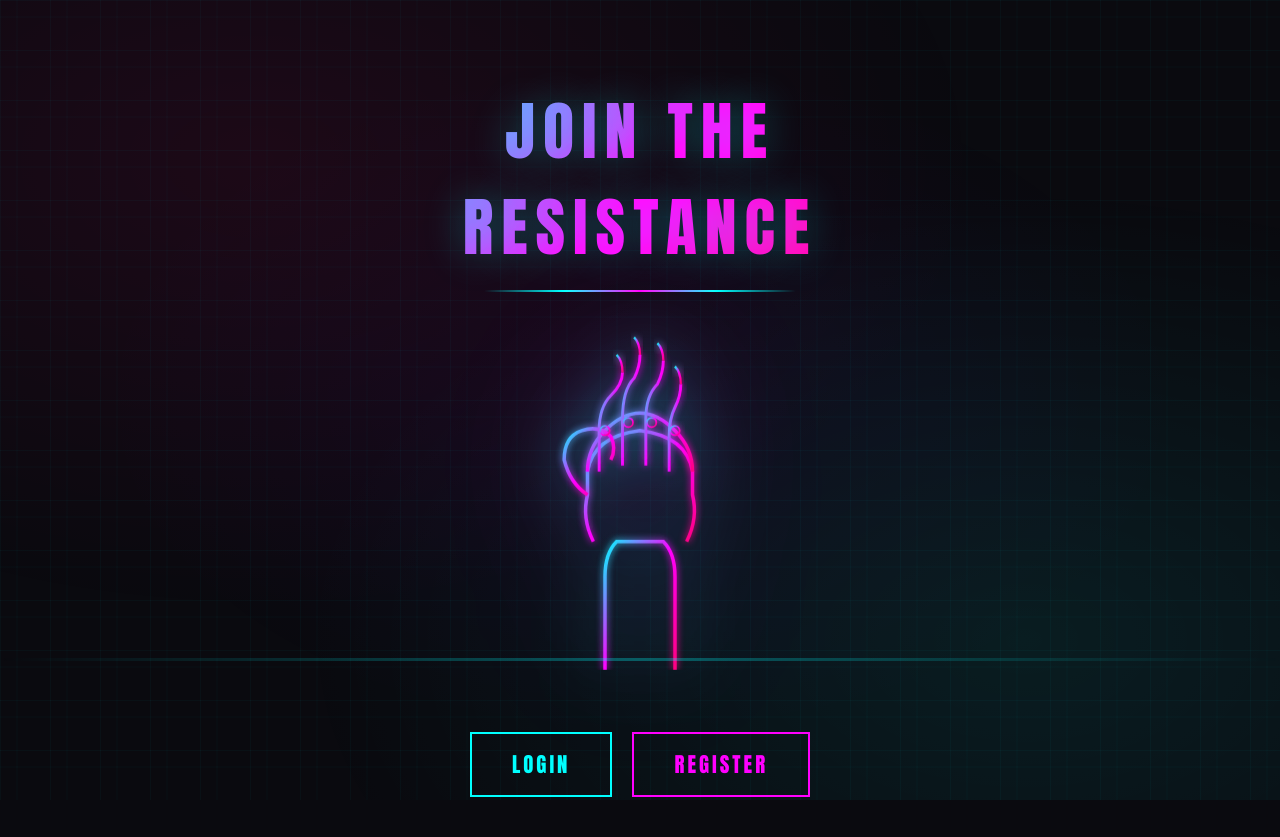
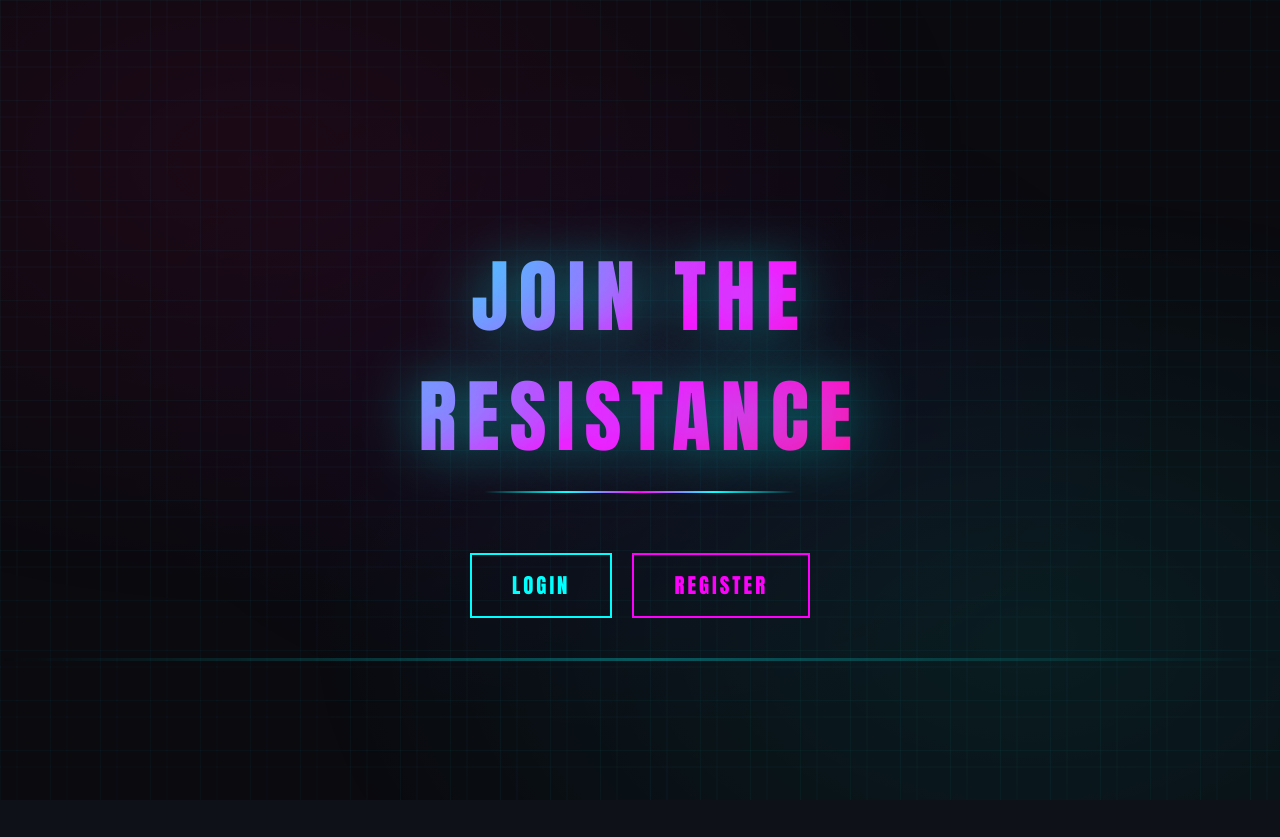
Before and after one commit to Johnnyqureshi/JQFinance, a Flask app: page / in a window 1280 px wide. After the commit the page ends 800 px from the top, so only its background shows below. Run offline with Flask 3, Linux system fonts and the light colour scheme.

Commit message:
Improve landing page design and text formatting
Remove fist graphic from landing page, increase main title size and weight, and adjust associated CSS properties.

Replit-Commit-Author: Agent
Replit-Commit-Session-Id: a2bbaf12-8b26-4f90-9644-7bc812e47271
Replit-Commit-Checkpoint-Type: full_checkpoint
Replit-Commit-Event-Id: 653c120b-73bf-481e-b455-6e973cae4385
Replit-Commit-Screenshot-Url: https://storage.googleapis.com/screenshot-production-us-central1/b916305a-f631-4e77-949a-84a5daadd821/a2bbaf12-8b26-4f90-9644-7bc812e47271/QXoaSMQ
Replit-Helium-Checkpoint-Created: true

```diff
--- a/templates/index.html
+++ b/templates/index.html
@@ -31,40 +31,22 @@
 
     .main-title {
         font-family: Impact, Haettenschweiler, 'Arial Narrow Bold', sans-serif;
-        font-size: 4rem;
-        letter-spacing: 8px;
+        font-size: 5rem;
+        font-weight: 900;
+        letter-spacing: 10px;
         text-transform: uppercase;
         background: linear-gradient(135deg, var(--neon-cyan), var(--neon-magenta), var(--neon-pink));
         -webkit-background-clip: text;
         -webkit-text-fill-color: transparent;
         background-clip: text;
-        text-shadow: 0 0 40px rgba(0, 255, 255, 0.3);
-        margin-bottom: 10px;
+        text-shadow: 0 0 60px rgba(0, 255, 255, 0.5);
+        margin-bottom: 60px;
         animation: titlePulse 3s ease-in-out infinite;
     }
 
     @keyframes titlePulse {
         0%, 100% { filter: brightness(1); }
         50% { filter: brightness(1.2); }
-    }
-
-    .fist-container {
-        margin: 40px auto;
-        width: 250px;
-        height: 350px;
-        animation: fistFloat 4s ease-in-out infinite;
-    }
-
-    @keyframes fistFloat {
-        0%, 100% { transform: translateY(0); }
-        50% { transform: translateY(-15px); }
-    }
-
-    .fist-container svg {
-        width: 100%;
-        height: 100%;
-        filter: drop-shadow(0 0 30px rgba(0, 255, 255, 0.5))
-                drop-shadow(0 0 60px rgba(255, 0, 255, 0.3));
     }
 
     .auth-buttons {
@@ -199,72 +181,6 @@
 <div class="landing-container">
     <h1 class="main-title">JOIN THE RESISTANCE</h1>
 
-    <div class="fist-container">
-        <svg xmlns="http://www.w3.org/2000/svg" viewBox="0 0 200 300" fill="none">
-            <defs>
-                <linearGradient id="fistGlow" x1="0%" y1="0%" x2="100%" y2="100%">
-                    <stop offset="0%" style="stop-color:#00ffff;stop-opacity:1" />
-                    <stop offset="50%" style="stop-color:#ff00ff;stop-opacity:1" />
-                    <stop offset="100%" style="stop-color:#ff0080;stop-opacity:1" />
-                </linearGradient>
-                <filter id="neonGlow" x="-50%" y="-50%" width="200%" height="200%">
-                    <feGaussianBlur stdDeviation="3" result="coloredBlur"/>
-                    <feMerge>
-                        <feMergeNode in="coloredBlur"/>
-                        <feMergeNode in="SourceGraphic"/>
-                    </feMerge>
-                </filter>
-            </defs>
-
-            <!-- Forearm/Wrist -->
-            <path d="M70 300 L70 220 Q70 200 80 190 L120 190 Q130 200 130 220 L130 300"
-                  stroke="url(#fistGlow)" stroke-width="3" fill="none" filter="url(#neonGlow)"/>
-
-            <!-- Palm base -->
-            <path d="M60 190 Q50 170 55 150 L55 130 Q60 100 100 95 Q140 100 145 130 L145 150 Q150 170 140 190"
-                  stroke="url(#fistGlow)" stroke-width="3" fill="none" filter="url(#neonGlow)"/>
-
-            <!-- Knuckles - curved top -->
-            <path d="M55 130 Q55 110 70 95 Q85 80 100 80 Q115 80 130 95 Q145 110 145 130"
-                  stroke="url(#fistGlow)" stroke-width="3" fill="none" filter="url(#neonGlow)"/>
-
-            <!-- Finger segments -->
-            <!-- Index finger -->
-            <path d="M65 130 L65 95 Q65 75 75 65 Q85 55 85 45"
-                  stroke="url(#fistGlow)" stroke-width="2.5" fill="none" filter="url(#neonGlow)"/>
-            <path d="M85 45 Q85 35 80 30"
-                  stroke="url(#fistGlow)" stroke-width="2" fill="none" filter="url(#neonGlow)"/>
-
-            <!-- Middle finger -->
-            <path d="M85 125 L85 85 Q85 60 95 50 Q100 40 100 30"
-                  stroke="url(#fistGlow)" stroke-width="2.5" fill="none" filter="url(#neonGlow)"/>
-            <path d="M100 30 Q100 20 95 15"
-                  stroke="url(#fistGlow)" stroke-width="2" fill="none" filter="url(#neonGlow)"/>
-
-            <!-- Ring finger -->
-            <path d="M105 125 L105 85 Q105 65 115 55 Q120 45 120 35"
-                  stroke="url(#fistGlow)" stroke-width="2.5" fill="none" filter="url(#neonGlow)"/>
-            <path d="M120 35 Q120 25 115 20"
-                  stroke="url(#fistGlow)" stroke-width="2" fill="none" filter="url(#neonGlow)"/>
-
-            <!-- Pinky finger -->
-            <path d="M125 130 L125 100 Q125 85 130 75 Q135 65 135 55"
-                  stroke="url(#fistGlow)" stroke-width="2.5" fill="none" filter="url(#neonGlow)"/>
-            <path d="M135 55 Q135 45 130 40"
-                  stroke="url(#fistGlow)" stroke-width="2" fill="none" filter="url(#neonGlow)"/>
-
-            <!-- Thumb wrapped around -->
-            <path d="M55 150 Q40 140 35 120 Q35 100 50 95 Q65 90 75 100 Q80 110 75 120"
-                  stroke="url(#fistGlow)" stroke-width="3" fill="none" filter="url(#neonGlow)"/>
-
-            <!-- Knuckle details -->
-            <circle cx="70" cy="95" r="4" stroke="url(#fistGlow)" stroke-width="1.5" fill="none" filter="url(#neonGlow)"/>
-            <circle cx="90" cy="88" r="4" stroke="url(#fistGlow)" stroke-width="1.5" fill="none" filter="url(#neonGlow)"/>
-            <circle cx="110" cy="88" r="4" stroke="url(#fistGlow)" stroke-width="1.5" fill="none" filter="url(#neonGlow)"/>
-            <circle cx="130" cy="95" r="4" stroke="url(#fistGlow)" stroke-width="1.5" fill="none" filter="url(#neonGlow)"/>
-        </svg>
-    </div>
-
     <div class="auth-buttons">
         <a href="/login" class="auth-btn btn-login">Login</a>
         <a href="/register" class="auth-btn btn-register">Register</a>
```
